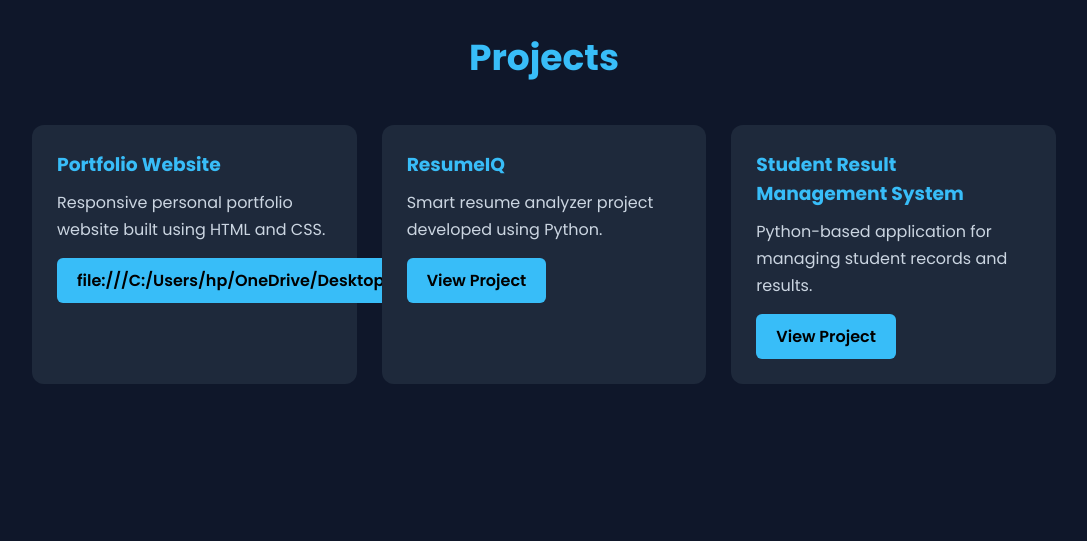
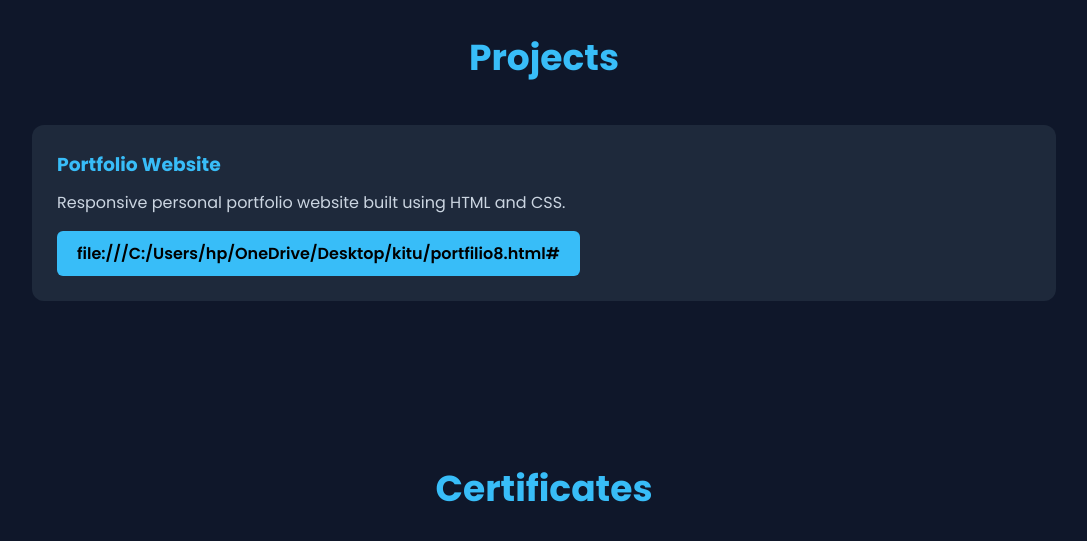
Before and after one commit to kitu2905/portfolio, a plain HTML site: page portfilio9 (1).html in a window 1280 px wide. Shown: the part 1720-2261 px from the top of the page, without its empty margins (96-1183 px from the left). Drawn offline with Linux system fonts and the light colour scheme.

Commit message:
Update portfilio9 (1).html

```diff
--- a/portfilio9 (1).html
+++ b/portfilio9 (1).html
@@ -375,24 +375,6 @@ Responsive personal portfolio website built using HTML and CSS.
 <a href="#">file:///C:/Users/hp/OneDrive/Desktop/kitu/portfilio8.html#</a>
 </div>
 
-<div class="project">
-<h3>ResumeIQ</h3>
-<p>
-Smart resume analyzer project developed using Python.
-</p>
-<a href="#">View Project</a>
-</div>
-
-<div class="project">
-<h3>Student Result Management System</h3>
-<p>
-Python-based application for managing student records and results.
-</p>
-<a href="#">View Project</a>
-</div>
-
-</div>
-
 </section>
 
 <section id="certificates">
```
